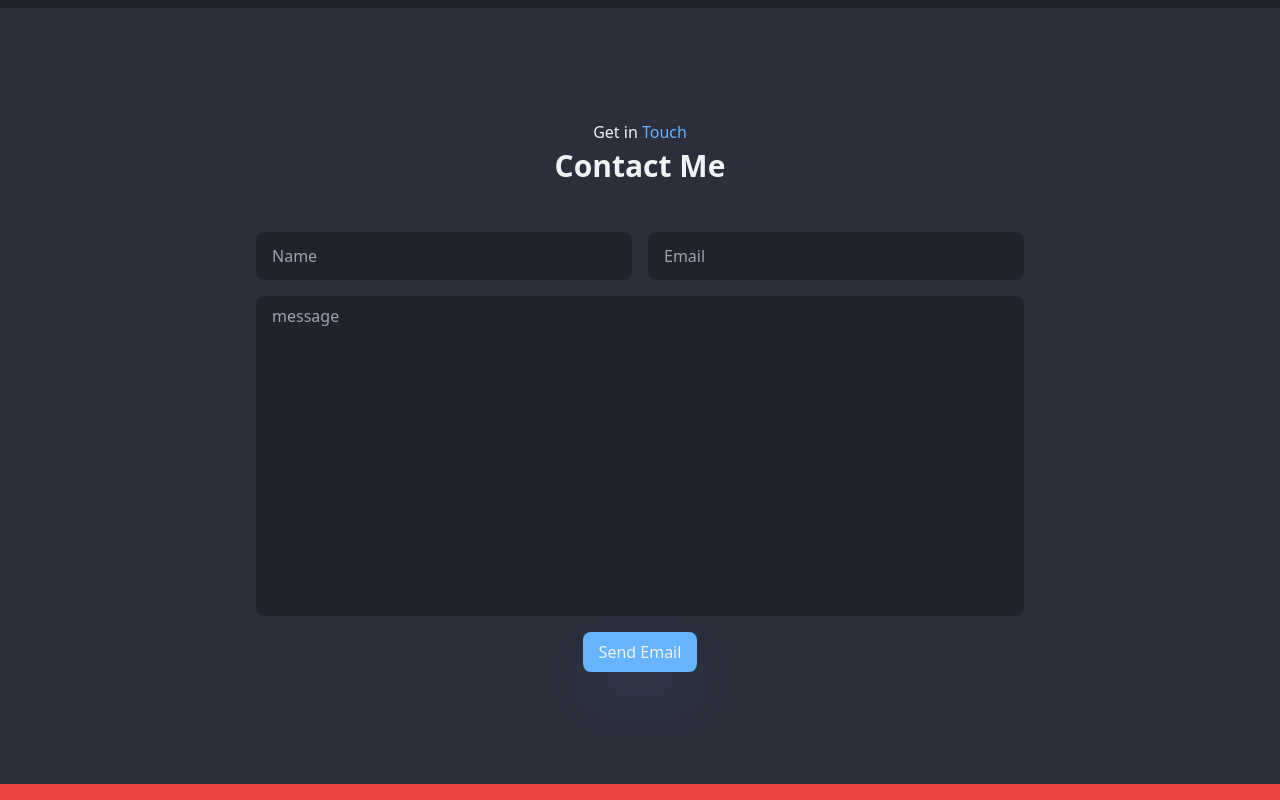
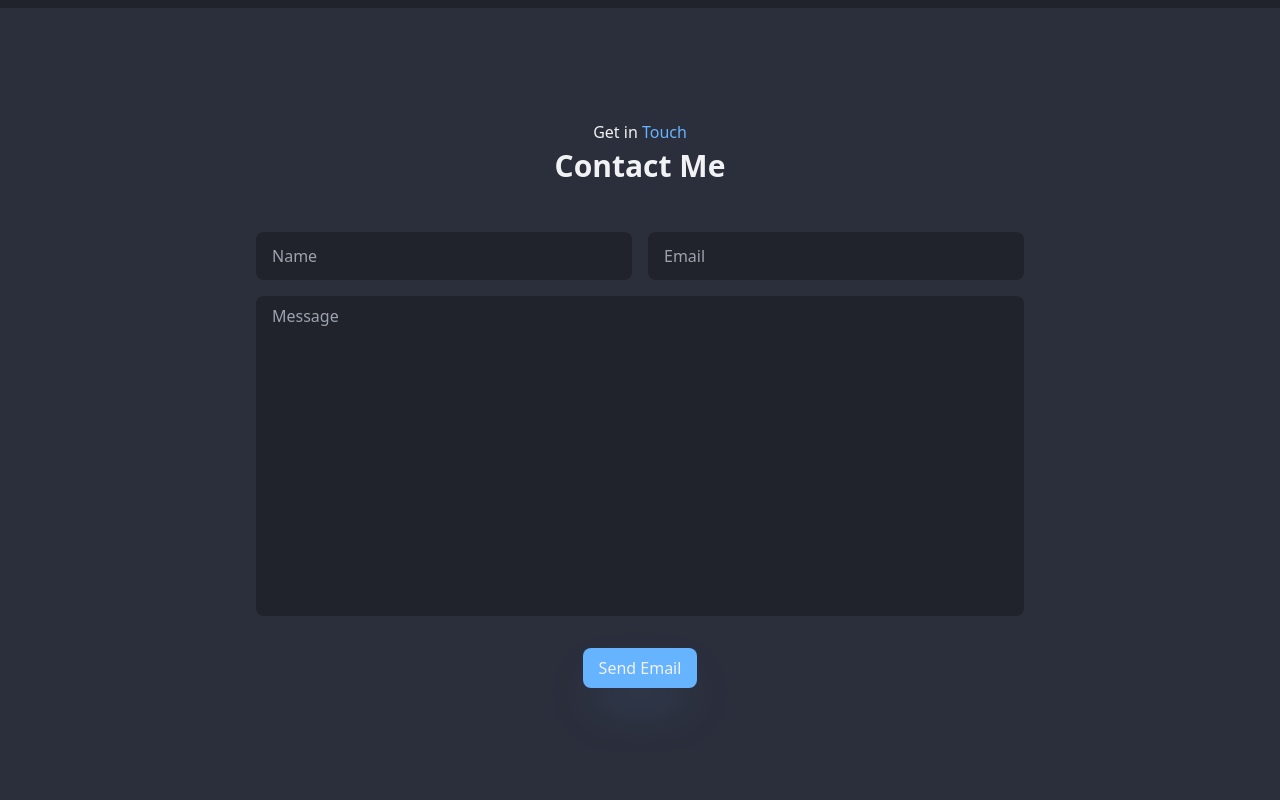
Before and after one commit to pouria-drd/react-pouria-darandi, a React (Vite) app: page / in a window 1280 px wide. Shown: the part 3195-3995 px from the top of the page. Built offline with nearby package versions, Linux system fonts and the light colour scheme.

Commit message:
added sending email functionality

```diff
--- a/package.json
+++ b/package.json
@@ -10,6 +10,7 @@
         "preview": "vite preview"
     },
     "dependencies": {
+        "@emailjs/browser": "^4.3.3",
         "react": "^18.2.0",
         "react-dom": "^18.2.0",
         "react-router-dom": "^6.23.1",
--- a/src/assets/css/App.css
+++ b/src/assets/css/App.css
@@ -23,16 +23,28 @@ body {
     -webkit-backdrop-filter: blur(20px) saturate(150%);
 }
 
+.app-px {
+    @apply px-4 sm:px-8 md:px-12 lg:px-16 xl:px-32 2xl:px-36;
+}
+
 .my-btn {
     @apply bg-pd-primary text-pd-primary-text
-    cursor-pointer transition-all rounded-lg
+    cursor-pointer disabled:cursor-not-allowed transition-all rounded-lg
     shadow-2xl shadow-pd-primary/25
     hover:shadow-2xl hover:shadow-pd-primary/50
     px-4 py-2 min-w-20;
 }
 
-.app-px {
-    @apply px-4 sm:px-8 md:px-12 lg:px-16 xl:px-32 2xl:px-36;
+.my-input {
+    @apply bg-pd-primary-bg
+    outline-none focus:outline-pd-primary
+    text-pd-primary-text placeholder:text-pd-secondary-text
+    rounded-lg px-4 py-3;
+}
+.my-textarea {
+    @apply bg-pd-primary-bg
+    outline-none focus:outline-pd-primary
+    resize-none rounded-lg px-4 py-2 h-[12rem] md:h-[20rem];
 }
 
 .pouria-hex-icon {
@@ -65,15 +77,3 @@ body {
         opacity: 1;
     }
 }
-
-.my-input {
-    @apply bg-pd-primary-bg
-    outline-none focus:outline-pd-primary
-    text-pd-primary-text placeholder:text-pd-secondary-text
-    rounded-lg px-4 py-3;
-}
-.my-textarea {
-    @apply bg-pd-primary-bg
-    outline-none focus:outline-pd-primary
-    resize-none rounded-lg px-4 py-2 h-[12rem] md:h-[20rem];
-}
--- /dev/null
+++ b/src/components/home-content/contact/ContactForm.tsx
@@ -0,0 +1,84 @@
+import { useRef, useState } from "react";
+import emailjs from "@emailjs/browser";
+
+const ContactForm = () => {
+    const myForm = useRef<HTMLFormElement>(null);
+    const [msg, setMsg] = useState<string | undefined>();
+    const [isSendingEmail, setIsSendingEmail] = useState<boolean>(false);
+
+    const sendEmail = async (e: React.FormEvent<HTMLFormElement>) => {
+        e.preventDefault();
+
+        if (isSendingEmail) return;
+
+        setIsSendingEmail(true);
+
+        if (myForm.current) {
+            try {
+                await emailjs.sendForm(
+                    "service_phb76hh",
+                    "template_itldaro",
+                    myForm.current,
+                    {
+                        publicKey: "Dk2_uTDF77jTyLQt2",
+                    }
+                );
+                setMsg("Message sent !");
+            } catch (error) {
+                setMsg("Failed to send message");
+            }
+        }
+
+        setIsSendingEmail(false);
+    };
+
+    return (
+        <form
+            ref={myForm}
+            onSubmit={(e) => sendEmail(e)}
+            className="flex flex-col gap-4 w-full sm:w-[400px] md:w-full md:max-w-3xl">
+            <div className="flex flex-col md:flex-row items-center justify-center gap-4 w-full">
+                <input
+                    className="my-input w-full"
+                    type="text"
+                    name="user_name"
+                    id="user_name"
+                    placeholder="Name"
+                    required
+                />
+                <input
+                    className="my-input w-full"
+                    type="email"
+                    name="user_email"
+                    id="user_email"
+                    placeholder="Email"
+                    required
+                />
+            </div>
+
+            <div className="flex flex-col items-center justify-center gap-4 w-full">
+                <textarea
+                    id="message"
+                    className="my-textarea w-full"
+                    name="message"
+                    required
+                    placeholder="Message"></textarea>
+
+                <p
+                    className={`${
+                        msg?.startsWith("Failed")
+                            ? "text-red-500"
+                            : "text-pd-primary-text"
+                    }`}>
+                    {msg || ""}
+                </p>
+
+                <button className="my-btn" disabled={isSendingEmail}>
+                    {isSendingEmail ? "Sending ..." : "Send Email"}
+                </button>
+            </div>
+        </form>
+    );
+};
+
+export default ContactForm;
--- a/src/components/home-content/contact/ContactSection.tsx
+++ b/src/components/home-content/contact/ContactSection.tsx
@@ -1,3 +1,4 @@
+import ContactForm from "./ContactForm";
 import SectionLayout from "../../layouts/SectionLayout";
 
 const ContactSection = () => {
@@ -12,38 +13,7 @@ const ContactSection = () => {
             </div>
 
             <div className="flex items-center justify-center w-full">
-                <form
-                    action=""
-                    className="flex flex-col gap-4 w-full sm:w-[400px] md:w-full md:max-w-3xl">
-                    <div className="flex flex-col md:flex-row items-center justify-center gap-4 w-full">
-                        <input
-                            className="my-input w-full"
-                            type="text"
-                            name="username"
-                            id="username"
-                            placeholder="Name"
-                            required={true}
-                        />
-                        <input
-                            className="my-input w-full"
-                            type="email"
-                            name="email"
-                            id="username"
-                            placeholder="Email"
-                            required={true}
-                        />
-                    </div>
-
-                    <div className="flex flex-col items-center justify-center gap-4 w-full">
-                        <textarea
-                            className="my-textarea w-full"
-                            name="content"
-                            required
-                            placeholder="message"></textarea>
-
-                        <button className="my-btn">Send Email</button>
-                    </div>
-                </form>
+                <ContactForm />
             </div>
         </SectionLayout>
     );
```
Also changed, not shown: 1 other file (tests, documents, lock files or other folders).
